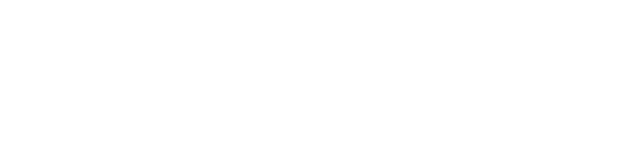
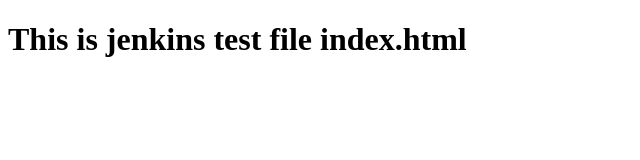
Before and after one commit to Tuan3010/testgitcmd, a plain HTML site: page index.html in a window 1280 px wide. Shown: the whole page, without its empty margins (0-640 px from the left). Drawn offline with Linux system fonts and the light colour scheme.

Commit message:
update html file

```diff
--- a/index.html
+++ b/index.html
@@ -6,6 +6,8 @@
     <title>Document</title>
 </head>
 <body>
-    <div class="root"></div>
+    <div class="root">
+        <h1>This is jenkins test file index.html</h1>
+    </div>
 </body>
 </html>
```
